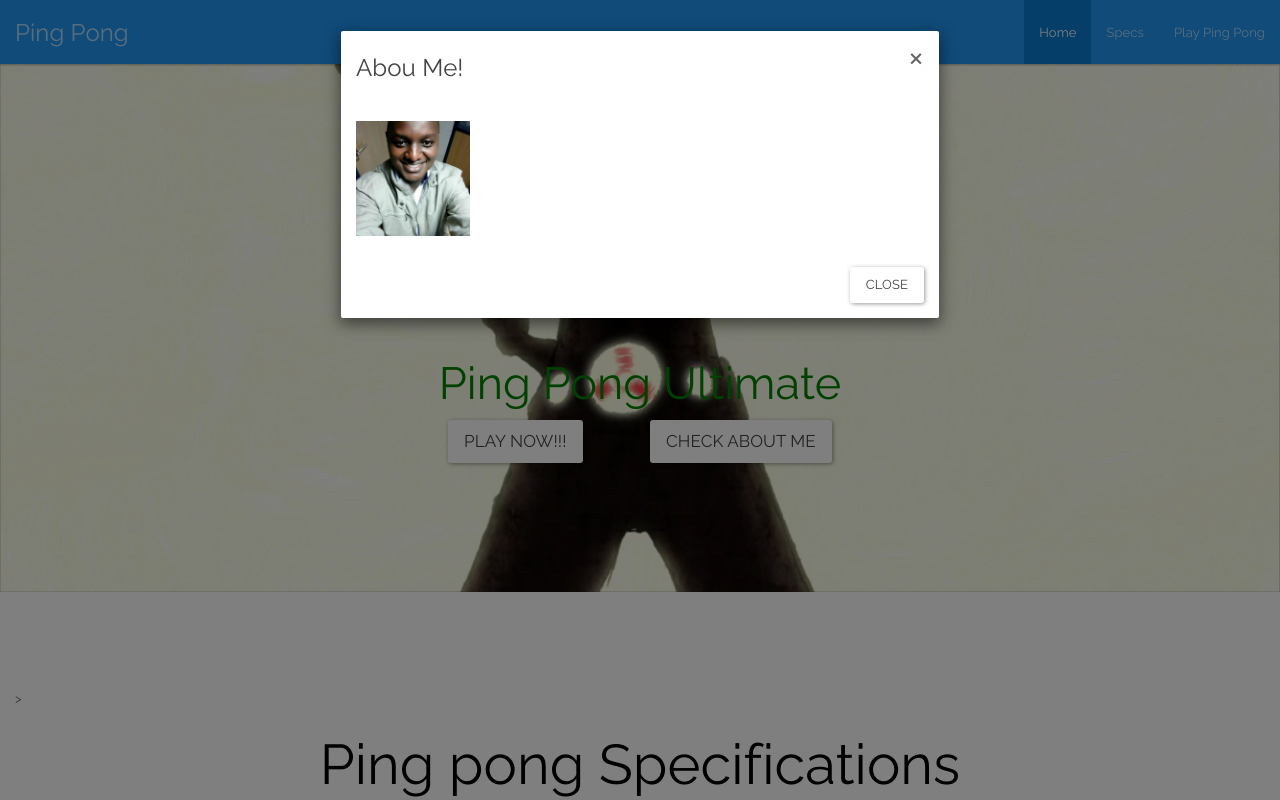
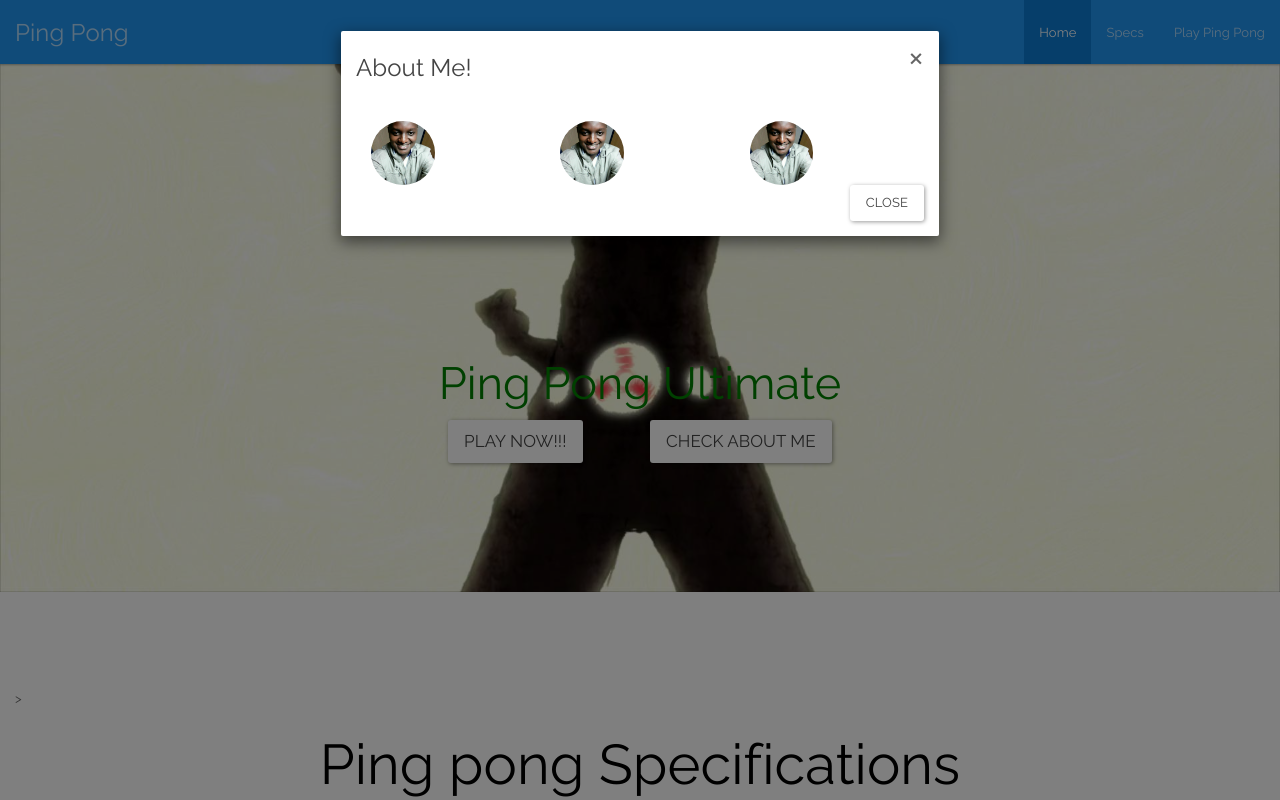
Before and after one commit to dennismuturia/ping_pong, a plain HTML site: page index.html in a window 1280 px wide. Both pictures are taken after a click on the button "CHECK ABOUT ME". Shown: the top 800 px of the page. Drawn offline with nearby package versions, Linux system fonts and the light colour scheme; files that its build step writes are made by us from their sources.

Commit message:
Added images

```diff
--- a/css/main.css
+++ b/css/main.css
@@ -38,7 +38,8 @@ margin-top: -20%;
   transition: 1000ms;
 }
 .image{
-  width:20%;
+  width:40%;
+  border-radius: 50%;
 }
 .butttt:hover{
   transform: scale(1.2);
--- a/index.html
+++ b/index.html
@@ -48,10 +48,18 @@
             <div class="modal-content">
               <div class="modal-header">
                 <button type="button" class="close" data-dismiss="modal" aria-label="Close"><span aria-hidden="true">&times;</span></button>
-                <h4 class="modal-title" id="myModalLabel">Abou Me!</h4>
+                <h4 class="modal-title" id="myModalLabel">About Me!</h4>
               </div>
               <div class="modal-body">
+                <div class="col-md-4">
                 <img src="img/me.jpg" class="image">
+              </div>
+              <div class="col-md-4">
+              <img src="img/me.jpg" class="image">
+            </div>
+            <div class="col-md-4">
+            <img src="img/me.jpg" class="image">
+          </div>
               </div>
               <div class="modal-footer">
                 <button type="button" class="btn btn-default" data-dismiss="modal">Close</button>
```
